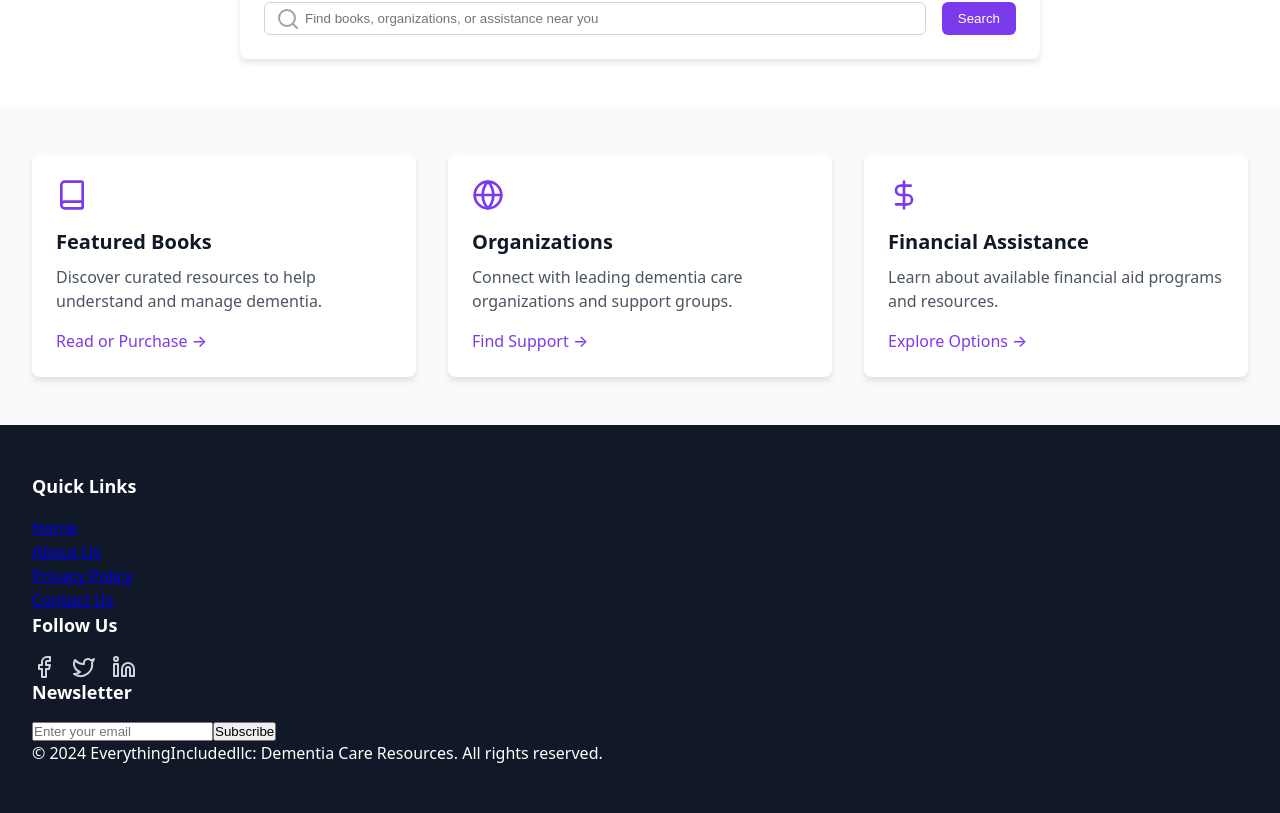
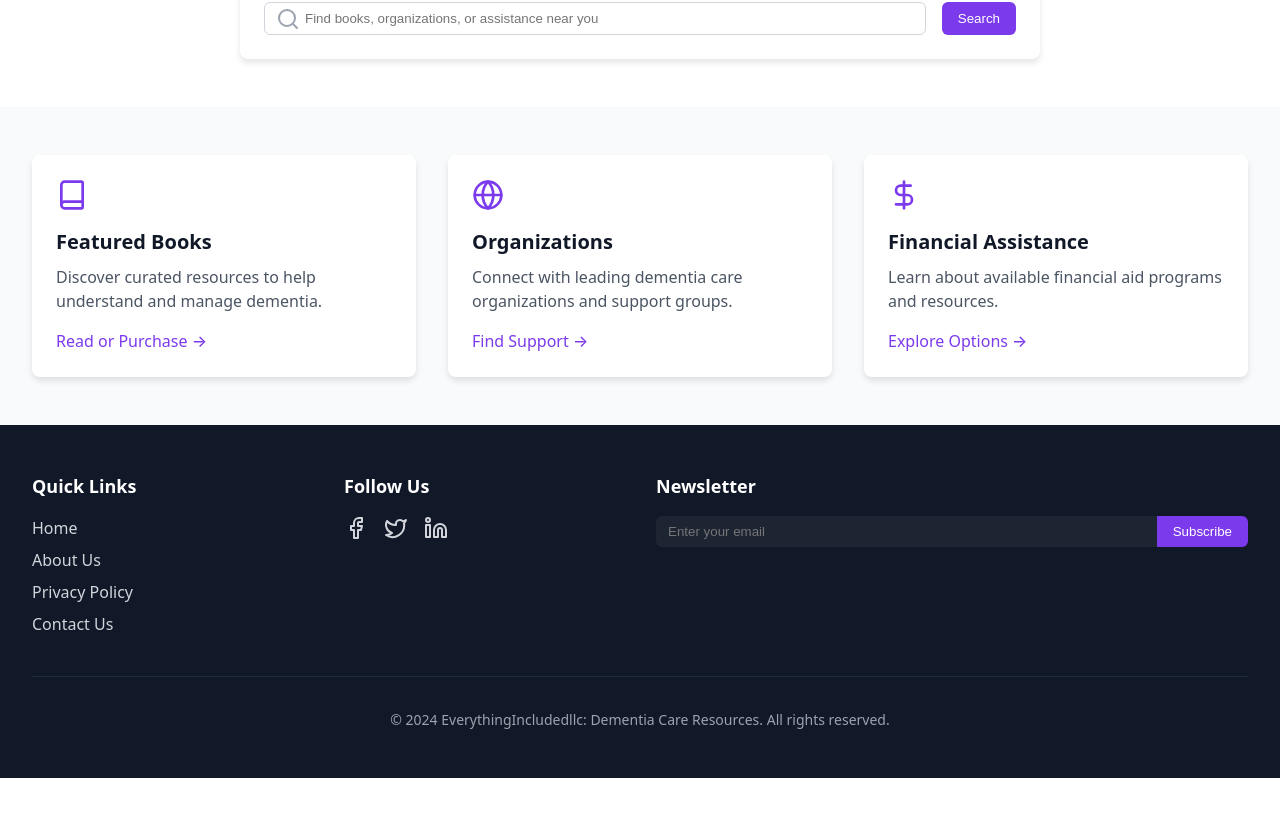
Before and after one commit to tennylaylor/Dementia-Assistance-Platform-Implementation-frontend-, a React (Vite) app in the folder dementia_platform/: page / in a window 1280 px wide. Shown: the part 594-1407 px from the top of the page. After the commit the page ends 1372 px from the top, so only its background shows below. Built offline with nearby package versions, Linux system fonts and the light colour scheme.

Commit message:
index.css

```diff
--- a/dementia_platform/src/index.css
+++ b/dementia_platform/src/index.css
@@ -230,14 +230,14 @@ body {
   color: var(--color-purple-700);
 }
 
-/*footer*/
+/* Footer */
 .footer {
   background: var(--color-gray-900);
+  color: white;
   padding: 3rem 1rem;
-  color: white;
 }
 
-.foooter-grid {
+.footer-grid {
   display: grid;
   gap: 2rem;
   grid-template-columns: 1fr;
@@ -248,6 +248,7 @@ body {
     grid-template-columns: repeat(4, 1fr);
   }
 }
+
 .footer-title {
   font-size: 1.125rem;
   font-weight: 600;
@@ -258,14 +259,14 @@ body {
   list-style: none;
 }
 
-.footer-links {
-color: var(--color--gray-300);
+.footer-link {
+  color: var(--color-gray-300);
   text-decoration: none;
-display: black:
+  display: block;
   margin-bottom: 0.5rem;
 }
 
-.footer-links:hover {
+.footer-link:hover {
   color: white;
 }
 
@@ -281,3 +282,43 @@ color: var(--color-gray-300);
 .social-link:hover {
   color: white;
 }
+
+.newsletter {
+  grid-column: span 2;
+}
+
+.newsletter-form {
+  display: flex;
+  margin-top: 1rem;
+}
+
+.newsletter-input {
+  flex: 1;
+  padding: 0.5rem 0.75rem;
+  background: rgba(255, 255, 255, 0.05);
+  border: none;
+  border-radius: 0.375rem 0 0 0.375rem;
+  color: white;
+}
+
+.newsletter-button {
+  background: var(--color-purple-600);
+  color: white;
+  border: none;
+  padding: 0.5rem 1rem;
+  border-radius: 0 0.375rem 0.375rem 0;
+  cursor: pointer;
+}
+
+.newsletter-button:hover {
+  background: var(--color-purple-700);
+}
+
+.footer-bottom {
+  margin-top: 2rem;
+  padding-top: 2rem;
+  border-top: 1px solid var(--color-gray-800);
+  text-align: center;
+  color: var(--color-gray-400);
+  font-size: 0.875rem;
+}
```
Lines whose indentation alone changed are shown as unchanged.
